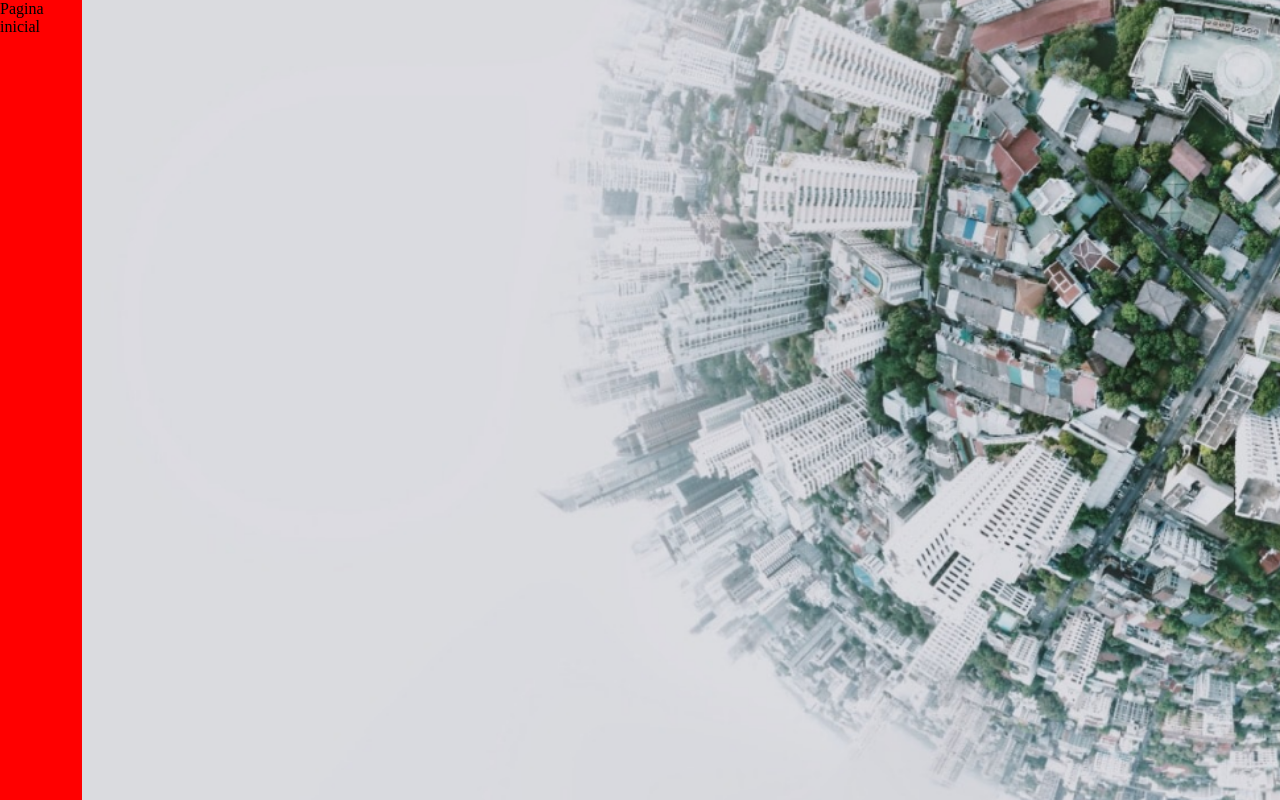
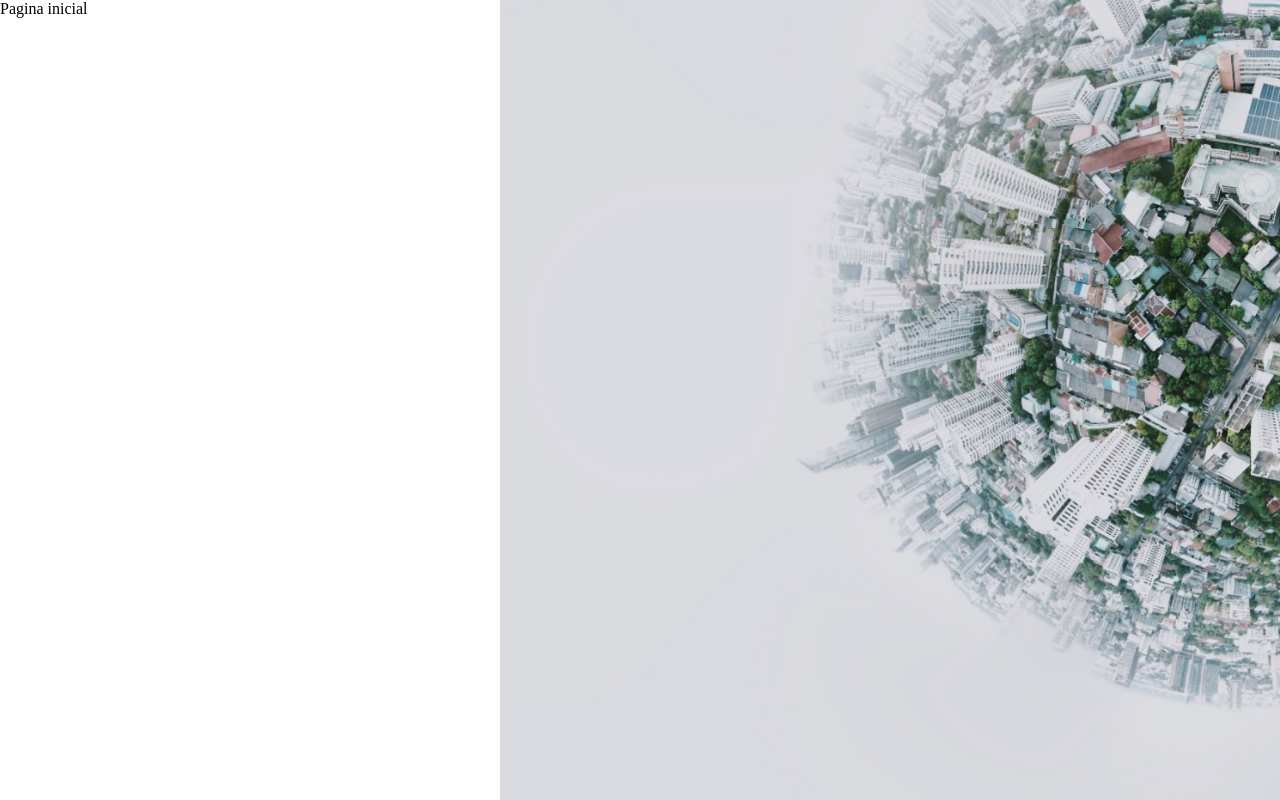
Before and after one commit to bezerrak3/climadev, a Next.js app: page / in a window 1280 px wide. Built offline with nearby package versions, Linux system fonts and the light colour scheme.

Commit message:
melhorado css index

```diff
--- a/pages/index.jsx
+++ b/pages/index.jsx
@@ -3,7 +3,12 @@ import BackgroundWithSpaceChildren from "../src/components/layout/backgroundImag
 
 
 const StyledDiv = styled.div`
-    background-color: red;
+    background-color: ${props => props.theme.colors.white};
+    min-width: 500px;
+
+    @media (max-width: 500px){
+        min-width: 100%;
+    }
 `
 
 
```
